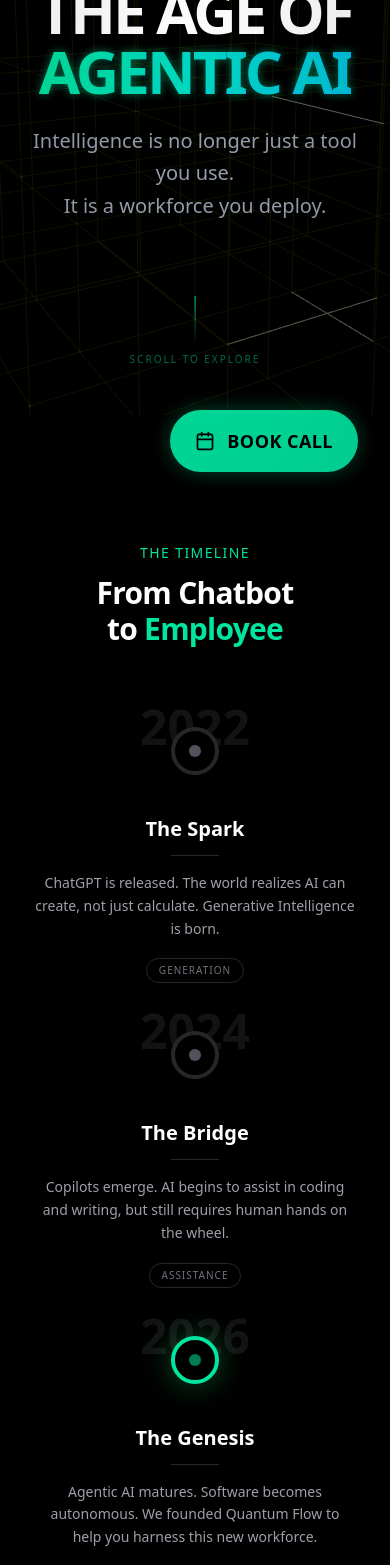
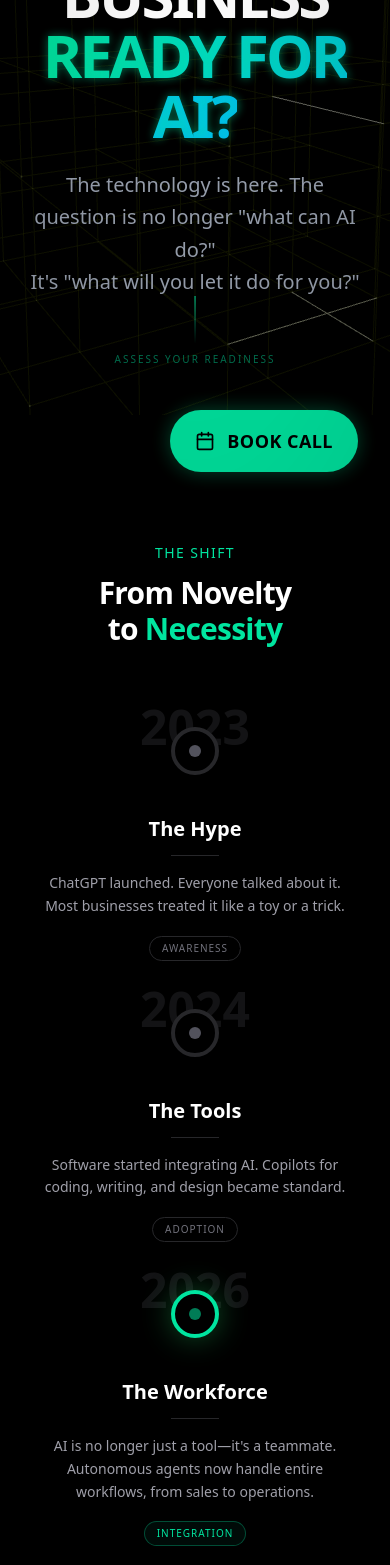
Before and after one commit to UKSOURCEDLTD/QuantumFlowAutomation, a Next.js app: page /ai-readiness in a window 390 px wide. Shown: the part 340-1905 px from the top of the page. Built offline with nearby package versions, Linux system fonts and the light colour scheme.

Commit message:
feat: align AI Readiness page with Practical Visionary brand guidelines

```diff
--- a/src/components/story/AgenticImpact.tsx
+++ b/src/components/story/AgenticImpact.tsx
@@ -6,20 +6,20 @@ import { Clock, TrendingUp, DollarSign } from 'lucide-react';
 const benefits = [
     {
         icon: Clock,
-        title: "Save Time",
-        description: "Reclaim thousands of hours. Agents don't sleep, don't take breaks, and process data at silicon speed.",
+        title: "Reclaim Your Time",
+        description: "What would you do with an extra 20 hours a week? AI handles the admin, scheduling, and repetitive tasks so you can focus on high-value strategy.",
         color: "text-blue-400"
     },
     {
         icon: DollarSign,
-        title: "Save Money",
-        description: "Decouple growth from headcount. Scale your output infinitely without scaling your payroll linearly.",
+        title: "Increase Profit",
+        description: "Automated systems cost pennies to run compared to human hours. Scale your output without increasing your payroll.",
         color: "text-green-400"
     },
     {
         icon: TrendingUp,
-        title: "Drive Growth",
-        description: "When operations run on autopilot, your best minds are free to focus on strategy, innovation, and expansion.",
+        title: "Scale Without Chaos",
+        description: "Growth usually means more complexity and more management. AI allows you to handle 10x the volume with the same team size.",
         color: "text-purple-400"
     }
 ];
@@ -29,9 +29,9 @@ export function AgenticImpact() {
         <section className="py-24 bg-black border-b border-white/5">
             <div className="container mx-auto px-6 max-w-7xl">
                 <div className="text-center mb-16">
-                    <h2 className="text-3xl md:text-5xl font-bold text-white mb-4">Why Adopt Now?</h2>
+                    <h2 className="text-3xl md:text-5xl font-bold text-white mb-4">Why Do It Now?</h2>
                     <p className="text-zinc-400 max-w-2xl mx-auto">
-                        The window for early adoption is closing. The efficiency gains are too large to ignore.
+                        This isn't about being "cool" or "techy." It's about efficiency.
                     </p>
                 </div>
 
--- a/src/components/story/EvolutionTimeline.tsx
+++ b/src/components/story/EvolutionTimeline.tsx
@@ -4,22 +4,22 @@ import { motion } from 'framer-motion';
 
 const timelineData = [
     {
-        year: "2022",
-        title: "The Spark",
-        description: "ChatGPT is released. The world realizes AI can create, not just calculate. Generative Intelligence is born.",
-        tag: "Generation"
+        year: "2023",
+        title: "The Hype",
+        description: "ChatGPT launched. Everyone talked about it. Most businesses treated it like a toy or a trick.",
+        tag: "Awareness"
     },
     {
         year: "2024",
-        title: "The Bridge",
-        description: "Copilots emerge. AI begins to assist in coding and writing, but still requires human hands on the wheel.",
-        tag: "Assistance"
+        title: "The Tools",
+        description: "Software started integrating AI. Copilots for coding, writing, and design became standard.",
+        tag: "Adoption"
     },
     {
         year: "2026",
-        title: "The Genesis",
-        description: "Agentic AI matures. Software becomes autonomous. We founded Quantum Flow to help you harness this new workforce.",
-        tag: "Autonomy"
+        title: "The Workforce",
+        description: "AI is no longer just a tool—it's a teammate. Autonomous agents now handle entire workflows, from sales to operations.",
+        tag: "Integration"
     }
 ];
 
@@ -28,9 +28,9 @@ export function EvolutionTimeline() {
         <section className="py-32 bg-black relative overflow-hidden">
             <div className="container mx-auto px-6 relative z-10">
                 <div className="mb-20 text-center max-w-2xl mx-auto">
-                    <h2 className="text-primary font-mono text-sm uppercase tracking-widest mb-3">The Timeline</h2>
+                    <h2 className="text-primary font-mono text-sm uppercase tracking-widest mb-3">The Shift</h2>
                     <h3 className="text-3xl md:text-5xl font-bold text-white tracking-tight">
-                        From Chatbot <br /> to <span className="text-primary">Employee</span>
+                        From Novelty <br /> to <span className="text-primary">Necessity</span>
                     </h3>
                 </div>
 
--- a/src/components/story/ImpactGraph.tsx
+++ b/src/components/story/ImpactGraph.tsx
@@ -12,23 +12,23 @@ export function ImpactGraph() {
                     <div className="md:w-1/3">
                         <h2 className="text-3xl font-bold text-white mb-6">
                             Break the<br />
-                            <span className="text-primary">Linear Trap</span>
+                            <span className="text-primary">Admin Trap</span>
                         </h2>
                         <div className="space-y-6 text-zinc-400">
                             <p>
-                                Traditional scaling requires more people to do more work. Costs grow alongside revenue. Margins stay flat.
+                                Traditionally, if you wanted to do more, you had to hire more. Revenue grew, but costs grew right alongside it.
                             </p>
                             <p>
-                                <span className="text-white font-medium">Agentic scaling</span> breaks this correlation. Once a workflow is autonomous, it costs nearly zero to run it 1,000 times.
+                                <span className="text-white font-medium">Automation</span> breaks this link. Once a system is built, it costs nearly nothing to run it 100 times or 1,000 times.
                             </p>
                             <div className="flex items-center gap-4 pt-4">
                                 <div className="flex items-center gap-2">
                                     <div className="w-3 h-1 bg-zinc-600 rounded-full" />
-                                    <span className="text-xs uppercase tracking-wider text-zinc-500">Human Only</span>
+                                    <span className="text-xs uppercase tracking-wider text-zinc-500">Manual Work</span>
                                 </div>
                                 <div className="flex items-center gap-2">
                                     <div className="w-3 h-1 bg-primary rounded-full" />
-                                    <span className="text-xs uppercase tracking-wider text-primary">Agentic Swarm</span>
+                                    <span className="text-xs uppercase tracking-wider text-primary">Automated Scale</span>
                                 </div>
                             </div>
                         </div>
@@ -88,7 +88,7 @@ export function ImpactGraph() {
                                 whileInView={{ opacity: 1, x: 270 }}
                                 transition={{ delay: 1.2 }}
                             >
-                                DECISION: ADOPT
+                                DECISION: AUTOMATE
                             </motion.text>
 
                         </svg>
--- a/src/components/story/PhilosophyRead.tsx
+++ b/src/components/story/PhilosophyRead.tsx
@@ -14,8 +14,8 @@ export function PhilosophyRead() {
                         viewport={{ once: true }}
                     >
                         <h2 className="text-4xl md:text-5xl font-bold text-white mb-6 leading-[1.1]">
-                            The Technology is Here.<br />
-                            <span className="text-zinc-500">The Expertise is Not.</span>
+                            AI isn't Magic.<br />
+                            <span className="text-zinc-500">It's Leverage.</span>
                         </h2>
                         <div className="w-20 h-1 bg-primary mb-8" />
                     </motion.div>
@@ -28,15 +28,16 @@ export function PhilosophyRead() {
                         className="space-y-6 text-lg text-zinc-300 leading-relaxed"
                     >
                         <p>
-                            Agentic AI isn't just a software update. It's a fundamental shift in how business is conducted.
-                            Most companies are still trying to figure out how to write a good ChatGPT prompt, while the market leaders are deploying autonomous workforces.
+                            Most businesses are stuck in "Chatbot Mode"—using AI to write emails or generate images. That's fine, but it doesn't move the needle.
                         </p>
                         <p>
-                            We built <span className="text-white font-semibold">Quantum Flow Automation</span> to close this gap.
-                            We don't just consult; we install. We take the most advanced autonomous agents available and weave them into your existing infrastructure.
+                            Real value comes when AI takes over entire workflows. When it doesn't just "help" you do the work, but actually <span className="text-white font-semibold">does the work</span>.
+                        </p>
+                        <p>
+                            At Quantum Flow, we don't sell "AI Consulting." We engineer systems that give you your time back. We turn manual labor into automated profit.
                         </p>
                         <p className="text-primary font-medium">
-                            We are your bridge to the Agentic Era.
+                            Practical tools. Measurable results. No magic required.
                         </p>
                     </motion.div>
 
--- a/src/components/story/StoryHero.tsx
+++ b/src/components/story/StoryHero.tsx
@@ -29,8 +29,8 @@ export function StoryHero() {
                     transition={{ duration: 0.8, delay: 0.2 }}
                     className="text-6xl md:text-8xl font-bold leading-none tracking-tighter uppercase mb-6"
                 >
-                    The Age of<br />
-                    <span className="text-transparent bg-clip-text bg-gradient-to-r from-primary to-secondary text-glow">Agentic AI</span>
+                    Is Your Business<br />
+                    <span className="text-transparent bg-clip-text bg-gradient-to-r from-primary to-secondary text-glow">Ready for AI?</span>
                 </motion.h1>
 
                 <motion.p
@@ -39,8 +39,8 @@ export function StoryHero() {
                     transition={{ duration: 0.8, delay: 0.4 }}
                     className="text-gray-400 text-xl max-w-2xl mx-auto leading-relaxed"
                 >
-                    Intelligence is no longer just a tool you use.<br />
-                    It is a workforce you deploy.
+                    The technology is here. The question is no longer "what can AI do?"<br />
+                    It's "what will you let it do for you?"
                 </motion.p>
             </div>
 
@@ -52,7 +52,7 @@ export function StoryHero() {
                 className="absolute bottom-12 left-1/2 -translate-x-1/2 flex flex-col items-center gap-2"
             >
                 <div className="w-[1px] h-12 bg-gradient-to-b from-primary to-transparent" />
-                <span className="text-[10px] uppercase tracking-[0.2em] text-primary/50">Scroll to Explore</span>
+                <span className="text-[10px] uppercase tracking-[0.2em] text-primary/50">Assess Your Readiness</span>
             </motion.div>
         </section>
     );
```
